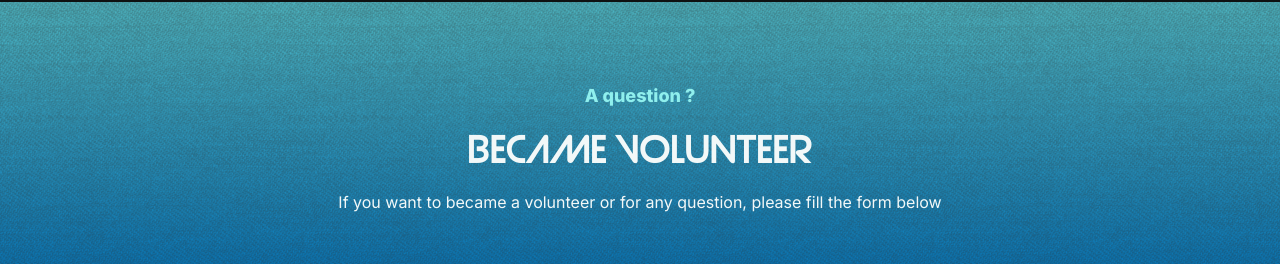
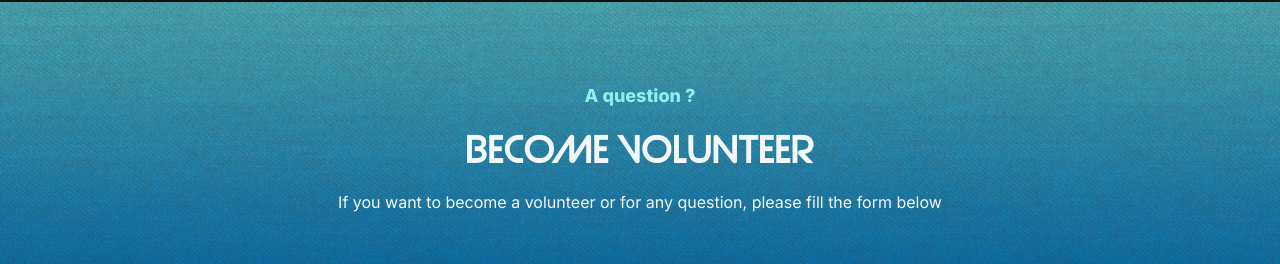
Before and after one commit to MB2M/marseille-throwdown, a Next.js app: page /volunteers/contact in a window 1280 px wide. Shown: the part 70-334 px from the top of the page. Built offline with nearby package versions, Linux system fonts and the light colour scheme.

Commit message:
Fix typo: Replace "Became" with "Become" across volunteer and partner pages for consistency.

```diff
--- a/app/partners/contact/page.tsx
+++ b/app/partners/contact/page.tsx
@@ -59,7 +59,7 @@ export default function ContactPage() {
           <Title className={"gap-5 text-center"}>
             <Title.subTitle>A question ?</Title.subTitle>
 
-            <Title.mainTitle>Became Partner</Title.mainTitle>
+            <Title.mainTitle>Become Partner</Title.mainTitle>
             <p>
               You enjoyed the previous Marseille Throwdown editions and want to
               become a partner? Fill the form below.
--- a/app/volunteers/contact/page.tsx
+++ b/app/volunteers/contact/page.tsx
@@ -68,9 +68,9 @@ export default function ContactPage() {
           <Title className={"gap-5 text-center"}>
             <Title.subTitle>A question ?</Title.subTitle>
 
-            <Title.mainTitle>Became Volunteer</Title.mainTitle>
+            <Title.mainTitle>Become Volunteer</Title.mainTitle>
             <p>
-              If you want to became a volunteer or for any question, please fill
+              If you want to become a volunteer or for any question, please fill
               the form below
             </p>
           </Title>
--- a/components/mt24/landing-bottom.tsx
+++ b/components/mt24/landing-bottom.tsx
@@ -42,7 +42,7 @@ export const LandingBottom = () => {
         <div className={"flex items-center gap-3.5"}>
           {/*<RegisterButton />*/}
           <Link href={"/volunteers/contact"} className={"w-full"}>
-            <Button variant={"outline"}>BECAME VOLUNTEER</Button>
+            <Button variant={"outline"}>BECOME VOLUNTEER</Button>
           </Link>
         </div>
       </div>
--- a/components/mt24/landing-top.tsx
+++ b/components/mt24/landing-top.tsx
@@ -56,7 +56,7 @@ export const LandingTop = () => {
           <TicketButton />
           <ShopButton />
           <Link href={"/volunteers/contact"}>
-            <Button variant={"outline"}>BECAME VOLUNTEER</Button>
+            <Button variant={"outline"}>BECOME VOLUNTEER</Button>
           </Link>
         </div>
       </div>
--- a/components/mt24/landing-volunteers.tsx
+++ b/components/mt24/landing-volunteers.tsx
@@ -31,7 +31,7 @@ export function LandingVolunteers() {
         </p>
         <div className={"gap-4 hidden lg:flex"}>
           <Link href={"/volunteers/contact"}>
-            <Button variant={"gradient"}>BECAME VOLUNTEER</Button>
+            <Button variant={"gradient"}>BECOME VOLUNTEER</Button>
           </Link>
           {/*<Button variant={"outline"}>LEARN MORE</Button>*/}
         </div>
@@ -57,7 +57,7 @@ export function LandingVolunteers() {
       <div className={" flex-col gap-4 lg:hidden flex w-full"}>
         <Link href={"/volunteers/contact"} className={"w-full"}>
           <Button variant={"gradient"} className={"w-full"}>
-            BECAME VOLUNTEER
+            BECOME VOLUNTEER
           </Button>
         </Link>
         {/*<Button variant={"outline"}>LEARN MORE</Button>*/}
--- a/components/mt24/partners-banner.tsx
+++ b/components/mt24/partners-banner.tsx
@@ -53,7 +53,7 @@ export default function PartnersBanner() {
               className={"bg-transparent"}
               size={"sm"}
             >
-              Became Partner
+              Become Partner
             </Button>
           </Link>
         </div>
```
